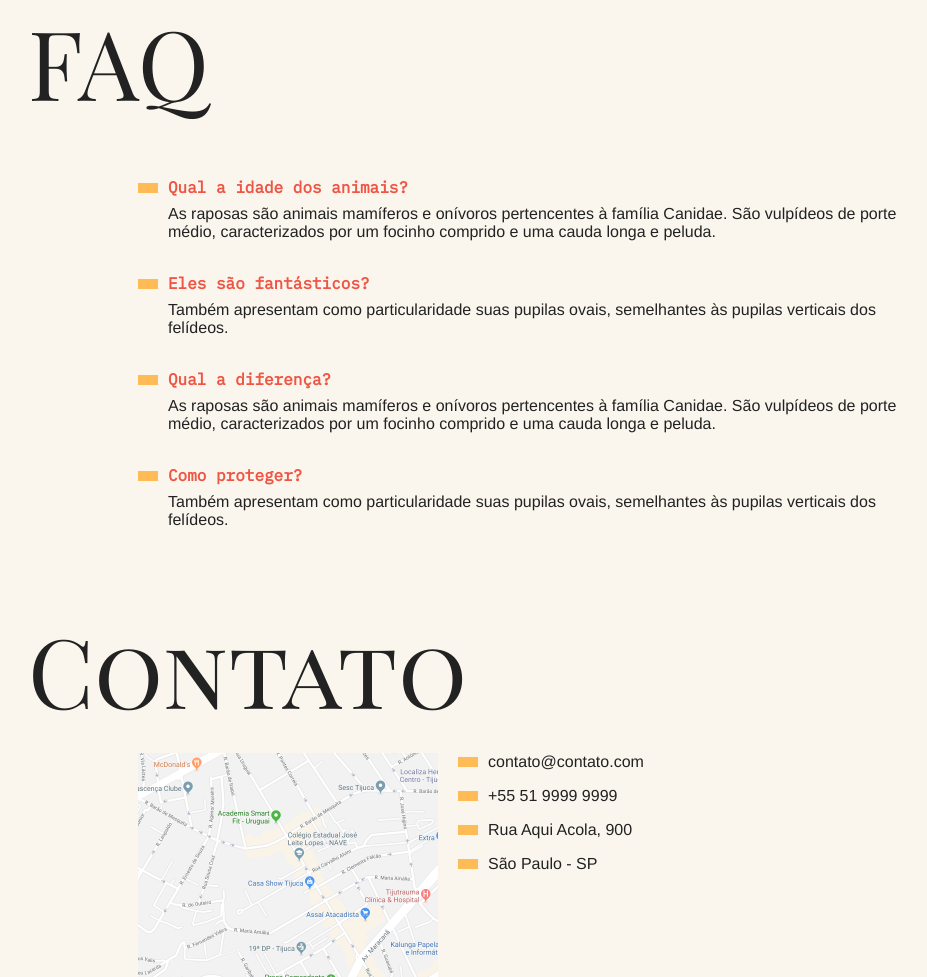
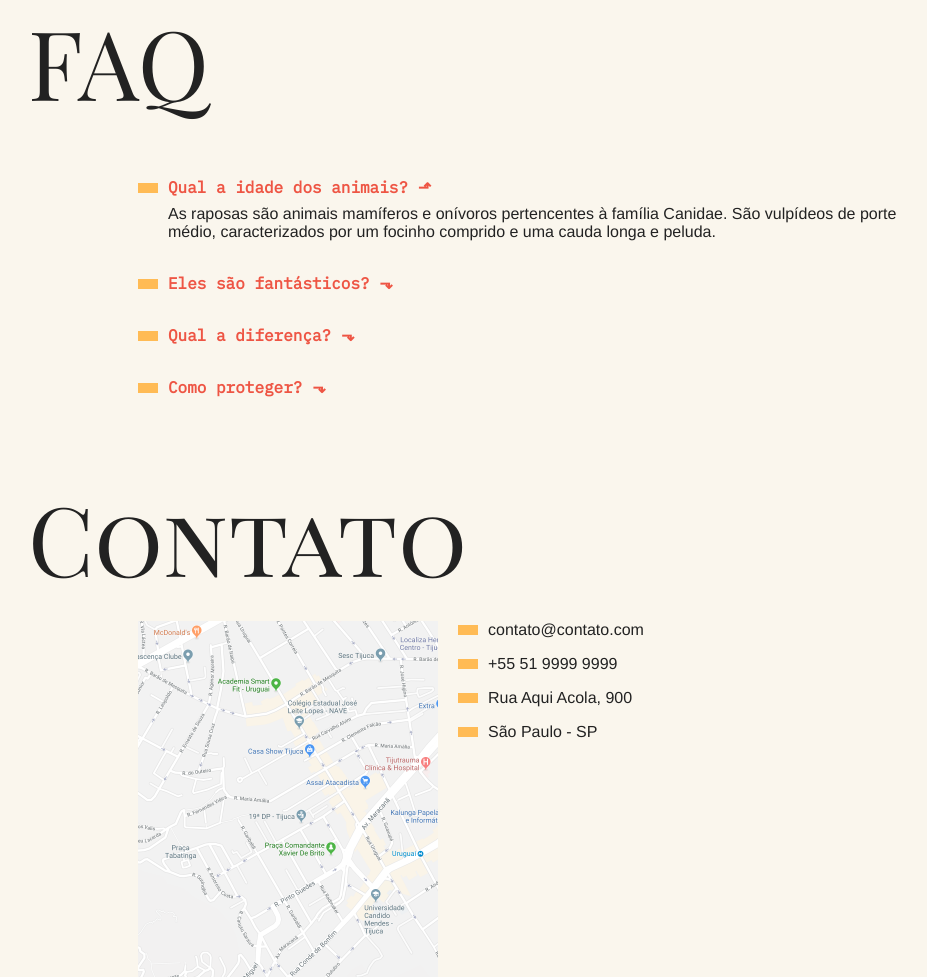
Before and after one commit to roberta-silva/animais-fantasticos, a plain HTML site: page index.html in a window 1280 px wide. Shown: the part 801-1778 px from the top of the page, without its empty margins (162-1089 px from the left). Drawn offline with Linux system fonts and the light colour scheme.

Commit message:
js accordion faq

```diff
--- a/css/style.css
+++ b/css/style.css
@@ -214,3 +214,27 @@ body {
     transform: translate3d(0, 0, 0);
   }
 }
+.js .js-accordion dd {
+  display: none;
+}
+.js-accordion dt::after {
+  content: "⬎";
+  margin-left: 10px;
+}
+.js-accordion dt.ativo::after {
+  content: "⬏ ";
+}
+.js-accordion dd.ativo {
+  display: block;
+  animation: slideDown 0.5s forwards;
+}
+@keyframes slideDown {
+  from {
+    opacity: 0;
+    max-height: 0;
+  }
+  to {
+    max-height: 200px;
+    opacity: 1;
+  }
+}
--- a/index.html
+++ b/index.html
@@ -93,7 +93,7 @@
 
   <section class="grid-section faq" id="faq">
     <h1 class="titulo">FAQ</h1>
-    <dl class="faq-lista">
+    <dl class="faq-lista js-accordion">
       <dt>Qual a idade dos animais?</dt>
       <dd>As raposas são animais mamíferos e onívoros pertencentes à família Canidae. São vulpídeos de porte médio, caracterizados por um focinho comprido e uma cauda longa e peluda.</dd>
       <dt>Eles são fantásticos?</dt>
--- a/script.js
+++ b/script.js
@@ -1,3 +1,4 @@
+function iniTabNav() {
   const tabMenu = document.querySelectorAll(".js-tabmenu li");
   const tabContent = document.querySelectorAll(".js-tabcontent section");
 
@@ -16,3 +17,26 @@ if (tabMenu.length && tabContent.length) {
       });
     });
   }
+}
+iniTabNav();
+
+function initAccordion() {
+  const accordionList = document.querySelectorAll(".js-accordion dt");
+  const activeClass = "ativo";
+
+  if (accordionList.length) {
+    accordionList[0].classList.add(activeClass);
+    accordionList[0].nextElementSibling.classList.add(activeClass);
+
+    function activeAccordion() {
+      this.classList.toggle(activeClass);
+      this.nextElementSibling.classList.toggle(activeClass);
+    }
+
+    accordionList.forEach((item) => {
+      item.addEventListener("click", activeAccordion);
+    });
+  }
+}
+
+initAccordion();
```
Lines whose indentation alone changed are shown as unchanged.
